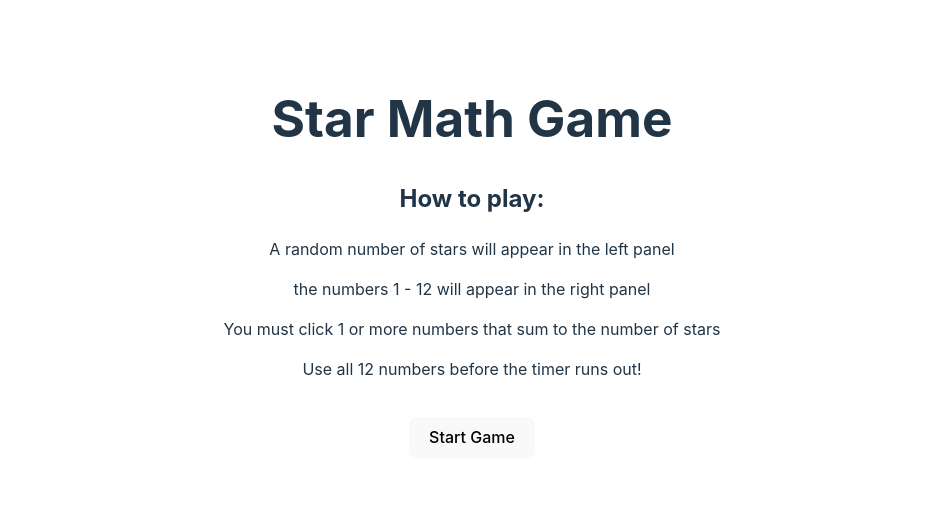
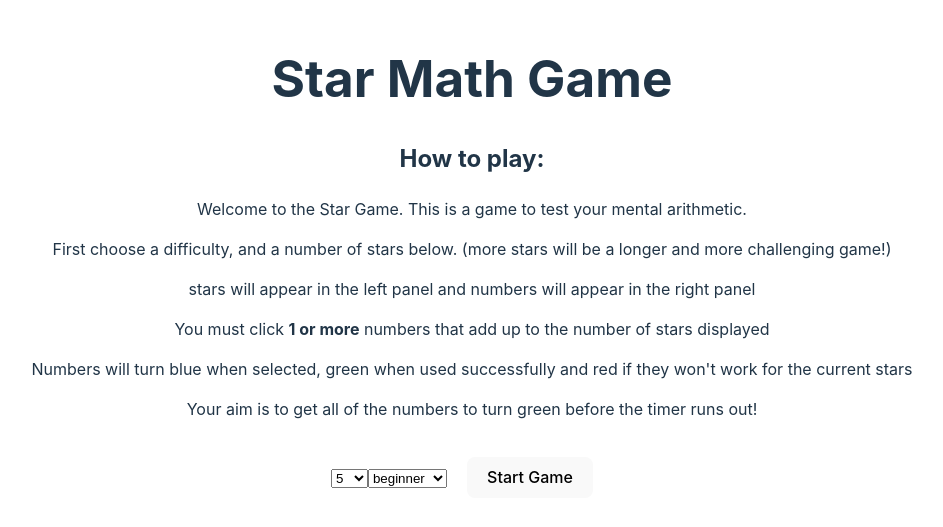
Before and after one commit to Lewism55/maths-game, a React (Vite) app: page / in a window 1280 px wide. Shown: the part 133-660 px from the top of the page, without its empty margins (168-1111 px from the left). Built offline with nearby package versions, Linux system fonts and the light colour scheme.

Commit message:
add in logic to allow adifficulty and amount of stars

```diff
--- a/src/App.jsx
+++ b/src/App.jsx
@@ -41,10 +41,11 @@ const PlayNumber = props => (
 
 
 const StarMatch = (props) => {
-  const [stars, setStars] = useState(utils.random(1, 12));
-  const [availableNums, setAvailableNums] = useState(utils.range(1, 12));
+  const initialSecondsLeft = props.selectedDifficulty === 'easy' ? props.selectedNumber * 5 : props.selectedDifficulty === 'moderate' ? props.selectedNumber * 4 : props.selectedNumber * 3;
+  const [stars, setStars] = useState(utils.random(1, props.selectedNumber));
+  const [availableNums, setAvailableNums] = useState(utils.range(1, props.selectedNumber));
   const [candidateNums, setCandidateNums] = useState([]);
-  const [secondsLeft, setSecondsLeft] = useState([30])
+  const [secondsLeft, setSecondsLeft] = useState([initialSecondsLeft])
   //candidateNums
   //wrongNums (shouldnt be added into state because we can calculate it)
   //usedNums (shouldnt be added into state because we can calculate it from availableNums)
@@ -63,7 +64,7 @@ const StarMatch = (props) => {
      //react will invoke this function every time the component is CHANGING
   }, [secondsLeft, gameStatus]);
 
-  const score = secondsLeft * 12;
+  const score = secondsLeft * props.selectedNumber;
 
   const candidatesAreWrong = utils.sum(candidateNums) > stars;
 
@@ -95,7 +96,7 @@ const StarMatch = (props) => {
       const newAvailableNums = availableNums.filter(
         n => !newCandidateNums.includes(n)
       ); //Filtered version of available numbers by removing any candidate numbers which were used in correct answer
-      setStars(utils.randomSumIn(newAvailableNums, 12));
+      setStars(utils.randomSumIn(newAvailableNums, props.selectedNumber));
       setAvailableNums(newAvailableNums);
       setCandidateNums([]);
       //now we need to redraw stars from remaining possible stars... using our maths (DONE ABOVE)
@@ -115,7 +116,7 @@ const StarMatch = (props) => {
           }
         </div>
         <div className="right">
-          {utils.range(1, 12).map(number => (
+          {utils.range(1, props.selectedNumber).map(number => (
             <PlayNumber
             key={number}
             status={numberStatus(number)}
@@ -135,6 +136,16 @@ const StarMatch = (props) => {
 
 const Intro = () => {
   const [gameId, setGameId] = useState(0);
+  const [selectedNumber, setSelectedNumber] = useState(5);
+  const [selectedDifficulty, setSelectedDifficulty] = useState('easy');
+
+  const handleChangeNumber = (event) => {
+    setSelectedNumber(event.target.value);
+  };
+
+  const handleChangeDifficulty = (event) => {
+    setSelectedDifficulty(event.target.value);
+  };
 
   const startCounter = () => {
    const i = 1;
@@ -145,23 +156,38 @@ const Intro = () => {
   if (gameId === 0) {
    return;
    } else {
-   return (<StarMatch key={gameId} startNewGame={() => setGameId(gameId + 1)}/> );
-  }
+   return (
+    <>
+    <button onClick={() => setGameId(0)}>Refresh</button>
+    <StarMatch key={gameId} selectedNumber={selectedNumber} selectedDifficulty={selectedDifficulty} startNewGame={() => setGameId(gameId + 1)}/>
+    </>
+  );}
   }
 
   return (
   <div className="home-page">
     <h1>Star Math Game</h1>
-      {gameId === 0 ?
+      {gameId === 0 &&
       (<> <h2>How to play:</h2>
       <div>
-      <p>A random number of stars will appear in the left panel</p>
-      <p>the numbers 1 - 12 will appear in the right panel</p>
-      <p>You must click 1 or more numbers that sum to the number of stars</p>
-      <p>Use all 12 numbers before the timer runs out!</p>
+
+      <p>Welcome to the Star Game. This is a game to test your mental arithmetic.</p>
+      <p>First choose a difficulty, and a number of stars below. (more stars will be a longer and more challenging game!)</p>
+      <p>stars will appear in the left panel and numbers will appear in the right panel</p>
+      <p>You must click <b>1 or more</b> numbers that add up to the number of stars displayed</p>
+      <p>Numbers will turn blue when selected, green when used successfully and red if they won't work for the current stars</p>
+      <p>Your aim is to get all of the numbers to turn green before the timer runs out!</p>
       </div>
-      <button className="start-game-button" onClick={startCounter}>Start Game</button> </>) :
-      (<div></div>)}
+            <select value={selectedNumber} onChange={handleChangeNumber}>
+        {[...Array(16).keys()].map(i =>
+          <option key={i} value={i + 5}>{i + 5}</option>
+        )}
+      </select>
+      <select value={selectedDifficulty} onChange={handleChangeDifficulty}>
+        {['beginner', 'moderate', 'hard'].map(i =>
+          <option key={i} value={i}>{i}</option>
+        )}
+      </select><button className="start-game-button" onClick={startCounter}>Start Game</button> </>)}
       <div>{startGame()}</div>
   </div>
   );
```
